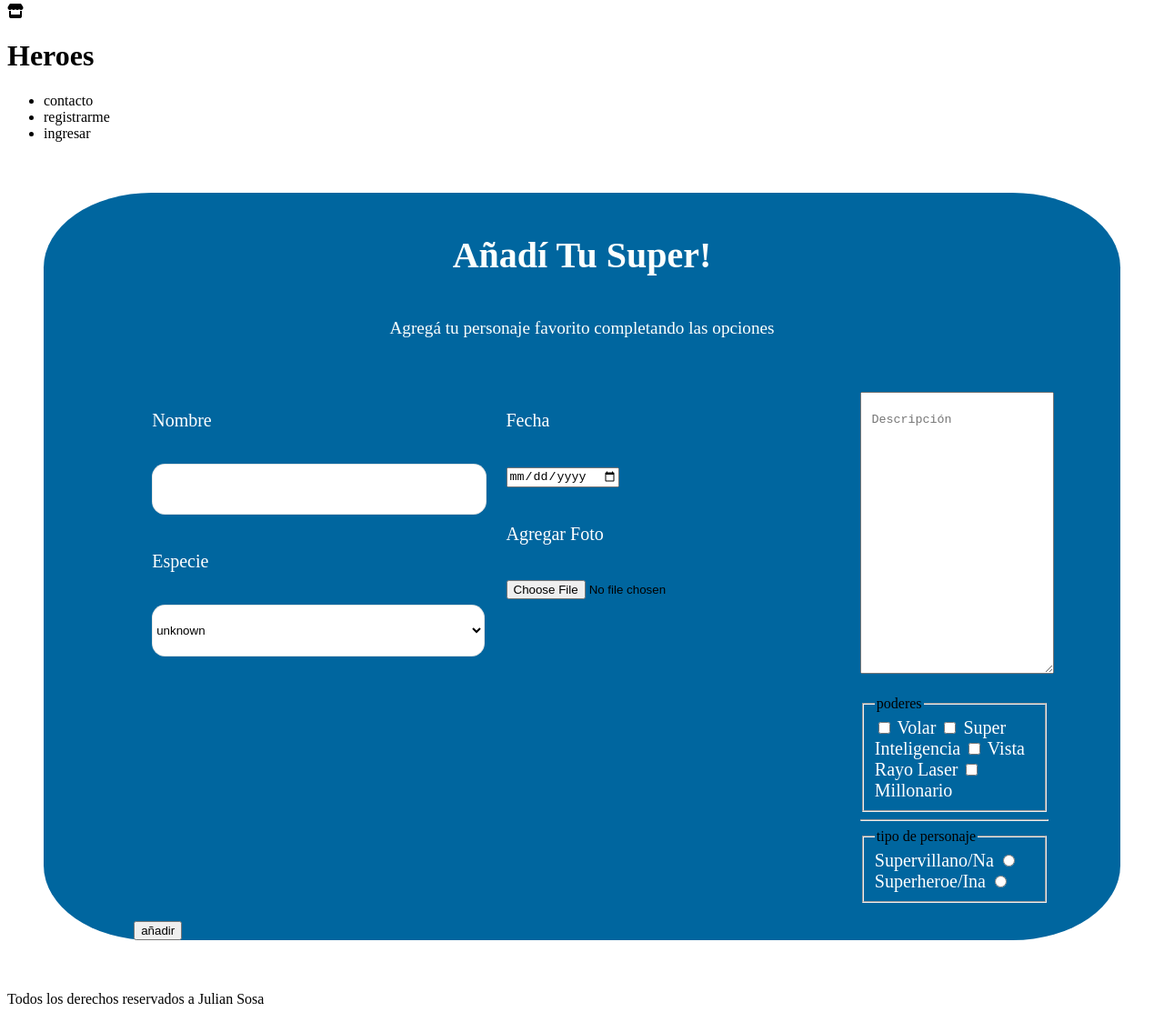
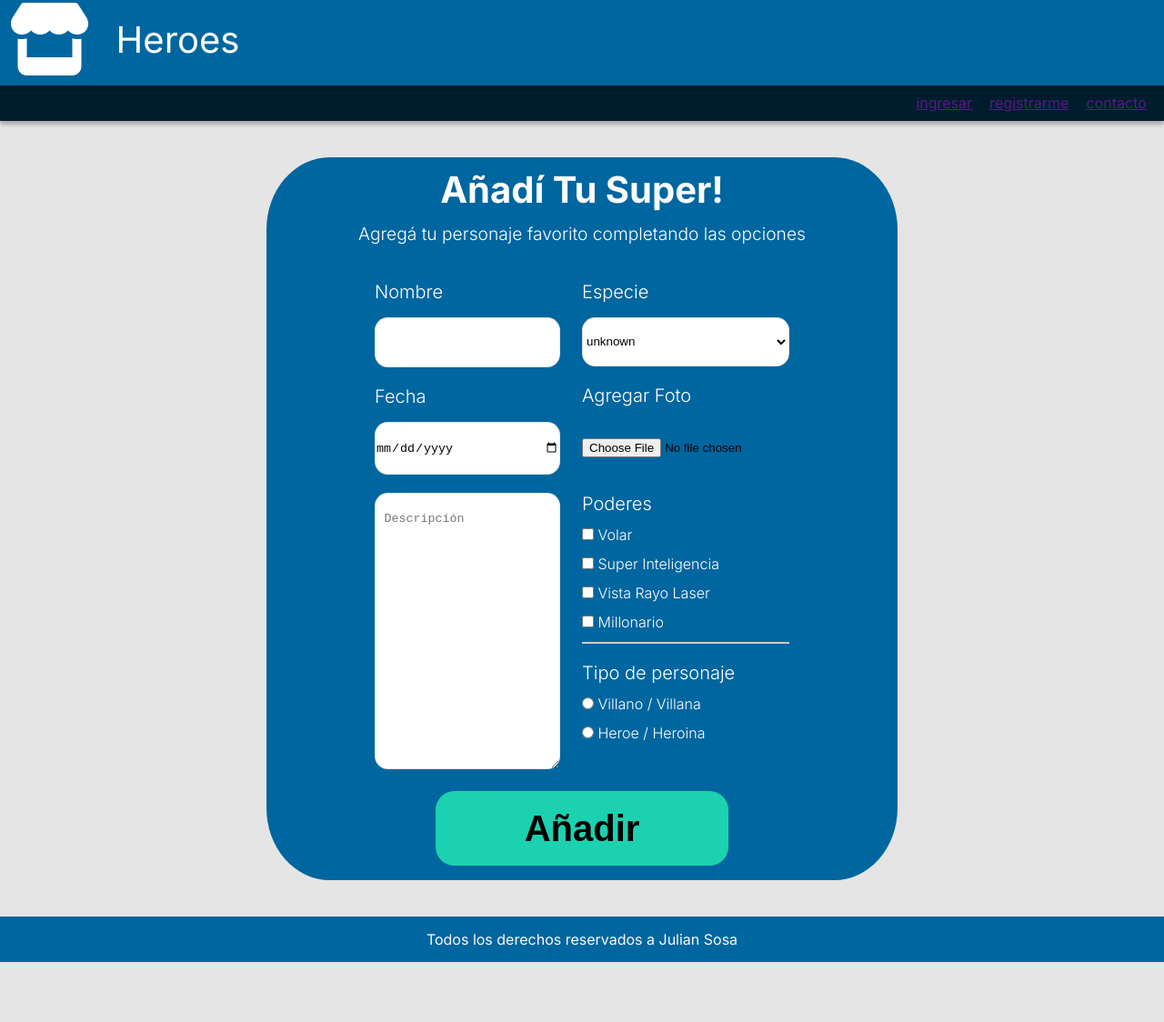
Before and after one commit to 00JAS00/SuperHeroes, a plain HTML site: page form.html in a window 1280 px wide. Shown: the part 46-1170 px from the top of the page at 91% size. After the commit the page ends 1104 px from the top, so only its background shows below. Drawn offline with Linux system fonts and the light colour scheme.

Commit message:
formulario completado para escritorio

```diff
--- a/css/form.css
+++ b/css/form.css
@@ -1,22 +1,104 @@
 
-html{
+*{
+    margin:0px;
+    padding: 0px;
+    /* outline: 1px solid red; */
     box-sizing: border-box;
 }
-/* MAIN */
+html{
+    height: 100vh;
+    background:#E5E5E5;;
+    font-family: 'Inter', sans-serif;
+    font-weight: 400;
+    font-style: normal;
+
+
+}
+body{
+    display: flex;
+    flex-direction: column;
+}
+
+
+/* HEADER */
+
+
+
+        /* BAR DISCOUNT */
+
+        .barDiscount{
+            background: #1CD1B0;
+        }
+        .barDiscount p{
+
+            font-style: normal;
+            font-size: 0.9rem;
+            line-height: 1.18rem;
+            padding: 0.6rem 1.6rem;
+            color: #000000;
+        }
+
+                /* TITLE */
+
+        .title{
+            display: flex;
+            justify-content: left;
+            align-items: center;
+            padding:0 0.6rem;
+            width: 100%;
+            background: #00669F;
+            box-shadow: 0px 0.6rem 0.4rem rgba(0, 0, 0, 0.25);
+        }
+        .store{
+            font-size: 5rem;
+            color:white;
+
+        }
+        h1{
+            color: white;
+            font-style: normal;
+            font-weight: 400;
+            font-size: 2.5rem;
+            line-height: 3rem;
+            padding: 1.75rem 1.75rem 1.6rem;
+
+        }
+                /* HOME */
+
+        .home{
+            background-color: #001d2d;
+            boX-shadow:0 0.25rem 0.25rem rgba(0,0,0,0.25);
+            width: 100%;
+        }
+        .home>ul{
+            display: flex;
+            flex-direction: row-reverse;
+            align-items: center;
+            gap: 1.2rem;
+            color:white;
+            list-style: none;
+            padding: 0.6rem 1.2rem;
+        }
+
+
+            /* MAIN */
+
+
 main{
     display: flex;
     justify-content: center;
+}
 
-}
 /* formulario central */
+
 form{
     background-color: #00669F;
     border-radius: 10%;
-    margin: 2.5rem /* 15rem */;
+    margin: 2.5rem;
     padding:0 6.2rem ;
 }
 
-/* titulo y sub*/
+/* Encabezado*/
 .titulo-form{
     text-align: center;
     font-size: 2.5rem;
@@ -33,6 +115,8 @@ form{
 }
 
     /* contenedor */
+
+
 .container-form{
     display: flex;
     width: 100%;
@@ -56,7 +140,7 @@ article{
 .one{
     display: flex;
     flex-direction: column;
-    width: 100%;
+    width: 50%;
 
 }
 .one input{
@@ -67,25 +151,105 @@ background: #FFFFFF;
 border: 0.09rem solid rgba(0, 0, 0, 0.1);
 border-radius: 0.9rem;
 }
+/* nombre */
 
+/* Comentario */
 textarea#comentario{
     height:19rem;
     width: 100%;
+    border: 0.09rem solid rgba(0, 0, 0, 0.1);
+    border-radius: 0.9rem;
+
 }
 #comentario::placeholder{
     padding: 1.25rem 0.6rem;
 }
-/* nombre */
+
 /* mitad derecha del formulario */
 .two{
     display: flex;
     flex-direction: column;
-    width: 100%;
+    width: 50%;
 }
 select#especie{
     width: 100%;
-    padding: 1.2rem 0;
+    padding: 1.1rem 0;
     background: #FFFFFF;
     border: 0.09rem solid rgba(0, 0, 0, 0.1);
     border-radius: 0.9rem;
 }
+
+/* añadir foto */
+
+input#photo-add{
+    padding: 1.2rem 0;
+}
+
+/* poderes y tipo de personaje*/
+
+article>fieldset{
+    border:none;
+    display: flex;
+    flex-direction: column;
+}
+article>fieldset>legend{
+    font-style: normal;
+    font-weight: 300;
+    font-size: 1.25rem;
+    color: #FFFFFF;
+    padding-bottom: 0.75rem;
+}
+fieldset>label{
+    font-style: normal;
+    font-weight: 300;
+    font-size: 1rem;
+    padding-bottom:0.75rem;
+    color: #FFFFFF;
+}
+hr{
+    border: 1px solid #CCCCCC;
+    width: 100%;
+}
+
+/* buttom */
+.btn{
+    width: 100%;
+    display: flex;
+    justify-content: center;
+
+}
+button{
+    font-weight: 700;
+    font-size: 2.5rem;
+    line-height: 2.5rem;
+    text-align: center;
+
+color: #000000;
+    width: 65%;
+    padding: 1.3rem 0;
+    background: #1CD1B0;
+    border-radius: 1.3rem;
+    border: none;
+    margin-bottom: 1rem;
+    text-transform: capitalize;
+}
+button:hover{
+    cursor: pointer;
+    background-color: #001D2D;;
+    color: #FFFFFF;
+}
+
+
+/* FOOTER */
+
+footer{
+    background: #00669F;
+    padding: 1rem 1.25rem;
+    width: 100%;
+}
+footer>p{
+    text-align: center;
+    font-size: 1rem;
+    line-height: 1.18rem;
+    color: #FFF9F9;
+}
--- a/form.html
+++ b/form.html
@@ -29,29 +29,44 @@
         </div>
         <div class="home">
             <ul>
-                <li>contacto</li>
-                <li>registrarme</li>
-                <li>ingresar</li>
+                <li><a href="">contacto</a> </li>
+                <li><a href="">registrarme</a></li>
+                <li><a href="">ingresar</a> </li>
             </ul>
         </div>
 
     </header>
     <main>
             <form class="form-add" action="GET">
-                <!-- tituto -->
-                <div class="encabezado-form">
+                <!-- encabezado -->
                 <h2 class="titulo-form">añadí tu super!</h1>
                 <p class="subt-form">Agregá tu personaje favorito completando las opciones</p>
-                </div>
                 <div class="container-form">
 
-                    <!-- arriba del formulario -->
+
+                    <!-- mitad izquierda del formulario -->
                     <section class="one">
                         <!-- nombre -->
                         <article>
                             <label for="nombre"><p>nombre</p></label>
                             <input type="text" name="nombre" id="nombre" required>
                         </article>
+                        <!-- fecha -->
+                        <article>
+                            <label for="fecha"><p>fecha</p>
+                                <input type="date" name="fecha" id="fecha" required>
+                            </label>
+
+                        </article>
+                        <!-- comentario -->
+                        <article>
+                            <textarea name="comentario" id="comentario" placeholder="Descripción"></textarea>
+                        </article>
+                    </section>
+
+
+                    <!-- mitad derecha del formulario -->
+                    <section class="two">
                         <!-- especie -->
                         <article>
                             <label for="especie">
@@ -64,38 +79,15 @@
                                 </select>
                             </label>
                         </article>
-                    </section>
-
-
-                    <!-- medio del formulario -->
-                    <section class="two">
-                        <!-- fecha -->
-                        <article>
-                            <label for="fecha"><p>fecha</p>
-                                <input type="date" name="fecha" id="fecha" required>
-                            </label>
-
-                        </article>
                         <!-- añadir foto -->
                         <article>
                             <label for="photo-add"><p>agregar foto</p></label>
                             <input type="file" name="photo-add" id="photo-add" accept=".jpg">
                         </article>
-
-                    </section>
-
-                    <!-- abajo del formulario -->
-                    <section class="three">
-
-                        <!-- comentario -->
-                        <article>
-                            <textarea name="comentario" id="comentario" placeholder="Descripción"></textarea>
-                        </article>
-
                         <!-- poderes -->
                         <article>
                             <fieldset>
-                                <legend>poderes</legend>
+                                <legend>Poderes</legend>
                                 <label for="poderes">
                                     <input type="checkbox" name="poderes" value="volar">
                                         volar
@@ -113,29 +105,28 @@
                                         millonario
                                     </label>
                             </fieldset>
-
-
+                        </article>
                         <hr>
-
                         <!-- tipo de personaje -->
-
-
+                        <article>
                             <fieldset>
-                                <legend>tipo de personaje</legend>
+                                <legend>Tipo de personaje</legend>
                                 <label for="supervillano">
-                                    supervillano/na
                                     <input type="radio" name="tpo-pers" value="villano">
+                                    villano / villana
                                 </label>
                                 <label for="superheroe">
-                                    superheroe/ina
                                     <input type="radio" name="tpo-pers" value="heroe">
+                                    heroe / heroina
                                 </label>
                             </fieldset>
                             </select>
                         </article>
                     </section>
                 </div>
+                <div class="btn">
                     <button type="submit">añadir</button>
+                </div>
             </form>
         </div>
     </main>
@@ -143,6 +134,7 @@
 
         <!-- FOOTER -->
 
+
     <footer>
         <p>Todos los derechos reservados a  Julian Sosa</p>
     </footer>
```
Lines whose indentation alone changed are shown as unchanged.
